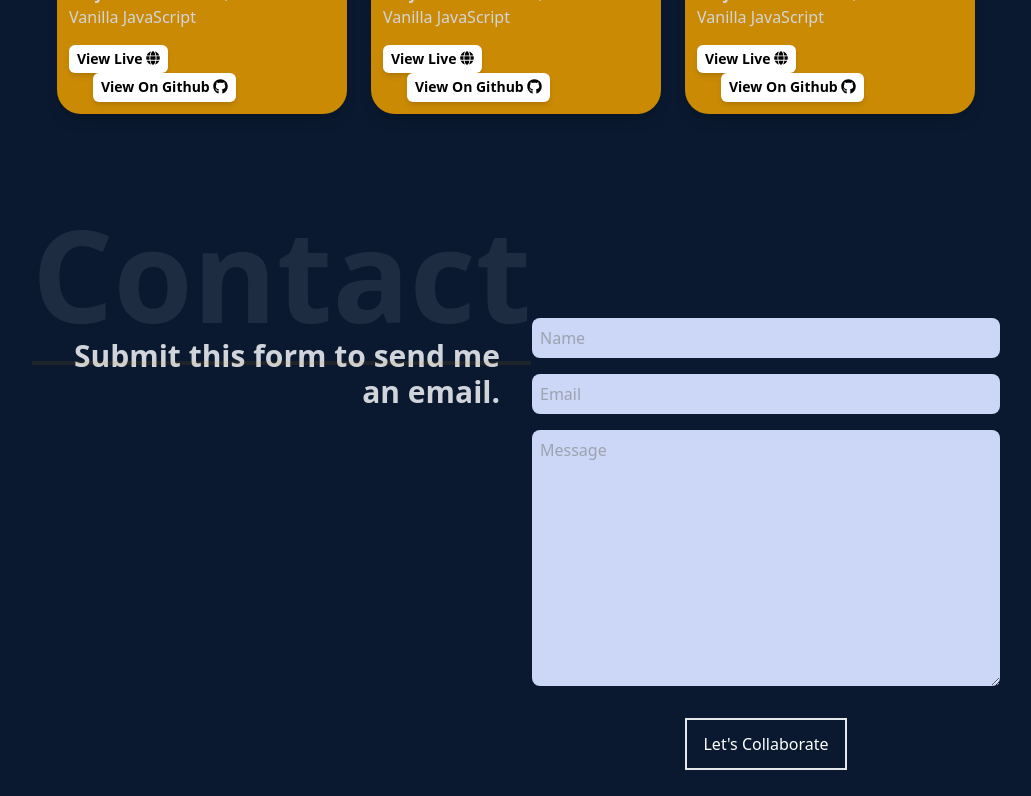
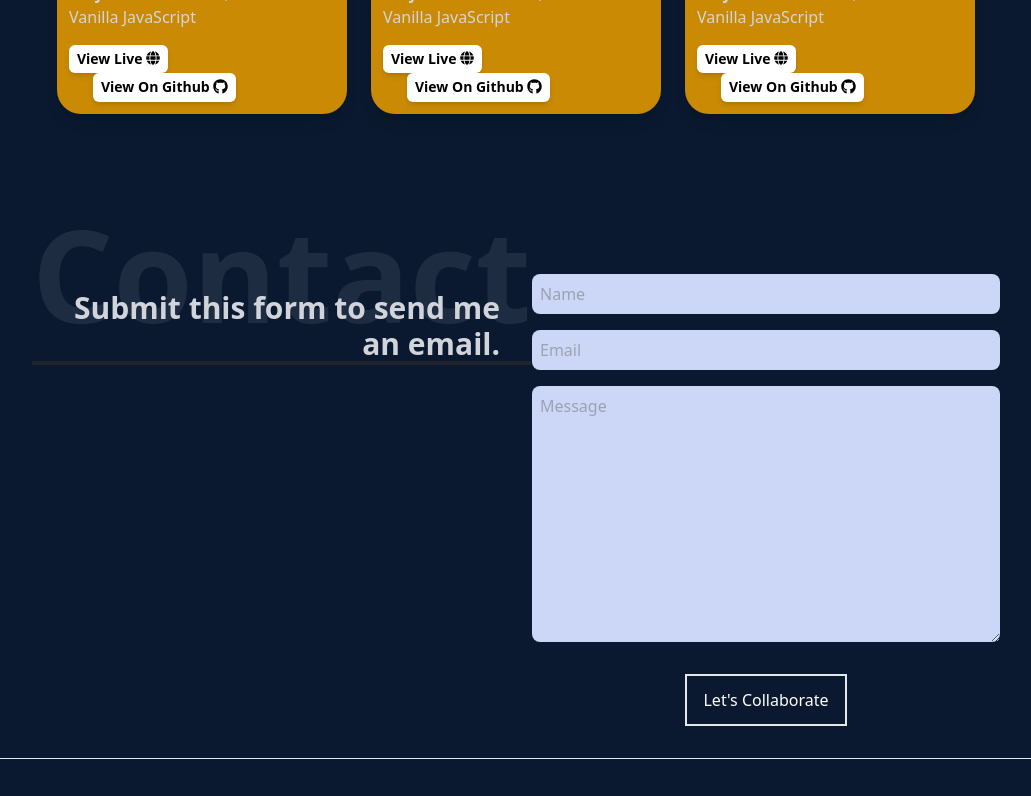
Before and after one commit to segunajibola/portfolio, a React (Create React App) app: page / in a window 1280 px wide. Shown: the part 2980-3776 px from the top of the page, without its empty margins (124-1155 px from the left). Built offline with nearby package versions, Linux system fonts and the light colour scheme; the HTML template or start-up script is replaced by a standard one.

Commit message:
fix skills

```diff
--- a/src/components/Contact.js
+++ b/src/components/Contact.js
@@ -3,22 +3,23 @@ import React from 'react'
 const Contact = () => {
   return (
     <div name='contact' className='w-full text-gray-300 bg-[#0a192f]'>
-      <div className='flex flex-col justify-center items-center w-full h-full'>
+      <div className='flex flex-col justify-center items-center w-full h-full md:pt-20'>
         {/* <div className='relative pt-20 pl-4'>
             <p className='opacity-10 text-9xl font-bold inline border-b-4 border-yellow-600'>Contact</p>
         </div> */}
         <div className='max-w-[1000px] w-full'>
-          <div className='relative pt-20 pl-4'>
+          <div className='absolute pb-8 pl-4'>
+          {/* absolute -mt-16 pb-8 pl-4 --- relative pt-20 pl-4*/}
             <p className='text-9xl font-bold inline opacity-10 border-b-4 border-yellow-600'>
               Contact
             </p>
           </div>
         </div>
         <div className='max-w-[1000px] w-full grid sm:grid-cols-2 gap-8 px-4'>
-          <div className='sm:text-right text-3xl font-bold'>
+          <div className='sm:text-right mt-20 text-3xl font-bold'>
             <p>Submit this form to send me an email.</p>
           </div>
-          <form method='POST' action="https://getform.io/f/a699a1b2-f225-434e-b317-1fbbde8e006c" className='relative flex flex-col max-w-[600px] w-full -mt-5'>
+          <form method='POST' action="https://getform.io/f/a699a1b2-f225-434e-b317-1fbbde8e006c" className='relative flex flex-col max-w-[600px] w-full -mt-5 md:mt-16'>
               <input className='bg-[#ccd6f6] rounded-lg p-2' type="text" placeholder='Name' name='name' />
               <input className='my-4 p-2 bg-[#ccd6f6] rounded-lg' type="email" placeholder='Email' name='email' />
               <textarea className='bg-[#ccd6f6] rounded-lg p-2' name="message" rows="10" placeholder='Message'></textarea>
```
